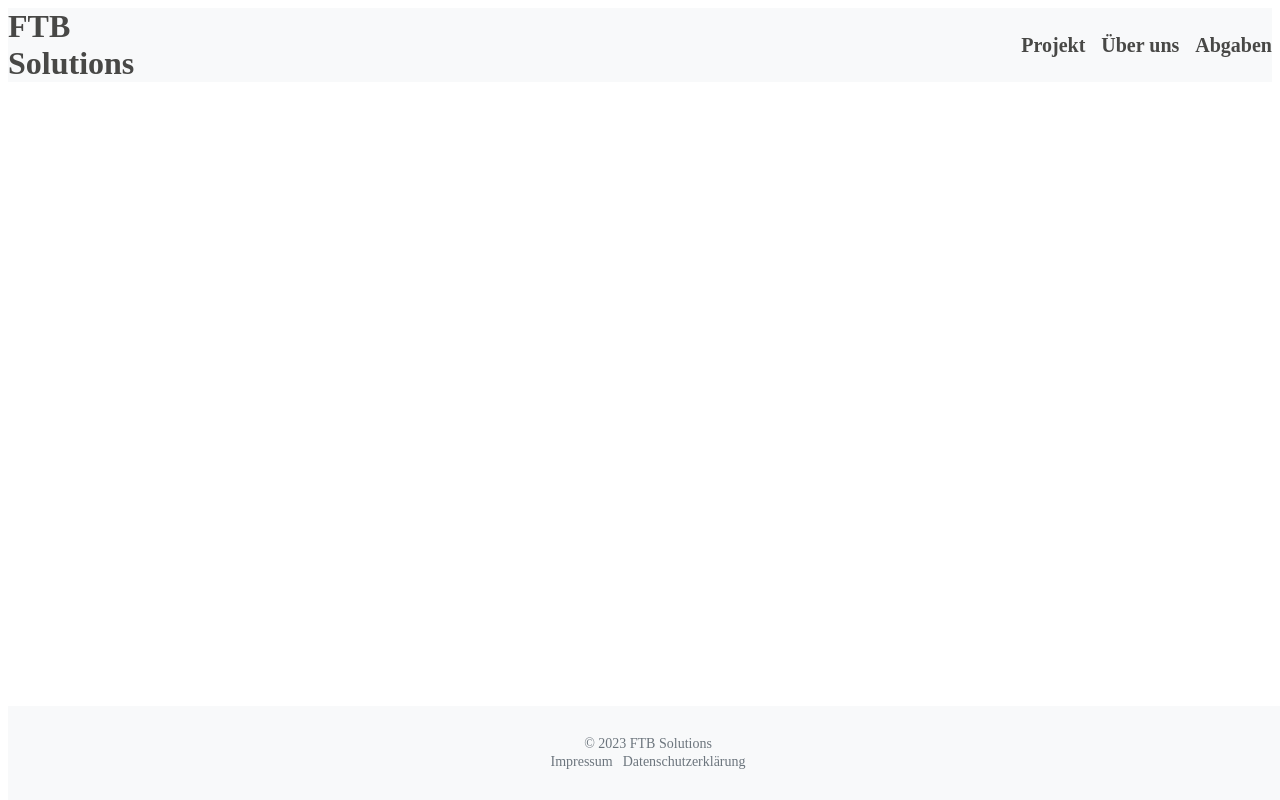
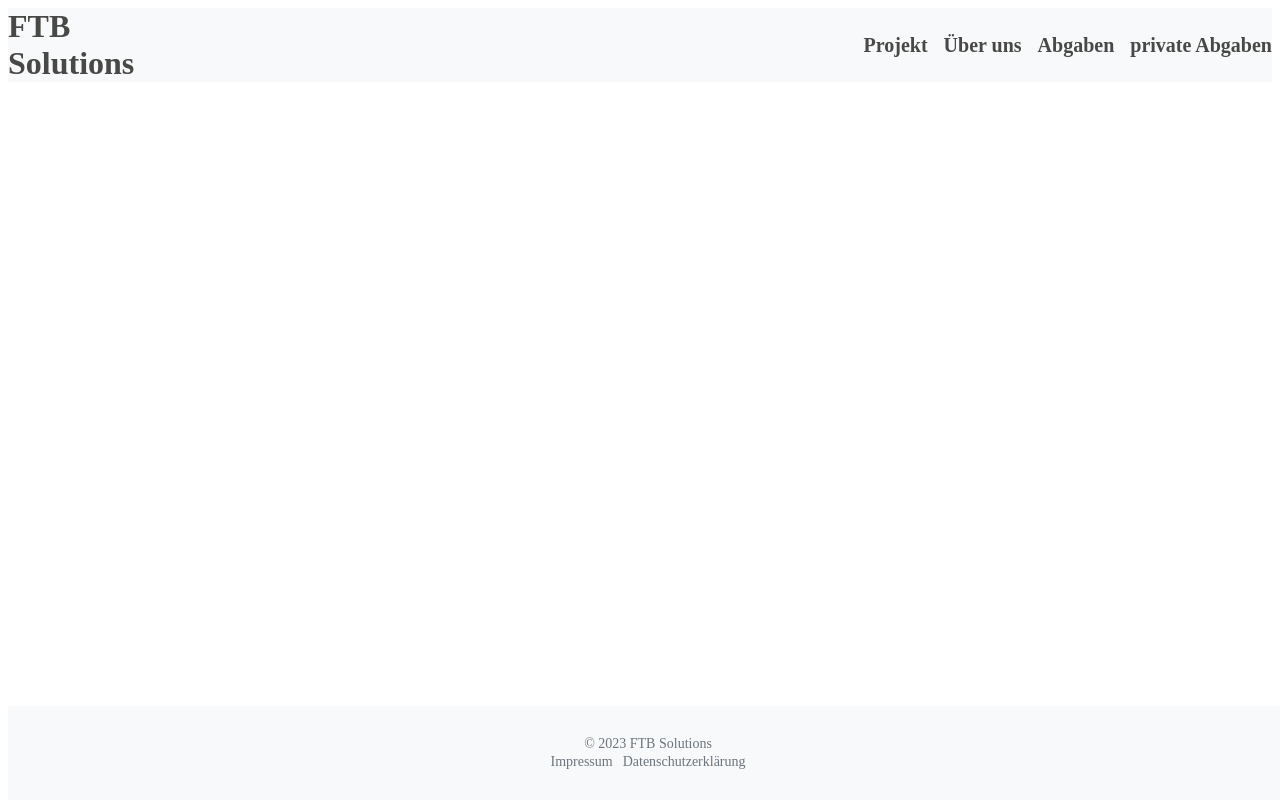
Before and after one commit to Siedlerle/swe-projekt-homepage, an Angular app: page / in a window 1280 px wide. Built offline with nearby package versions, Linux system fonts and the light colour scheme.

Commit message:
Private Abgaben hinzugefügt.

```diff
--- a/src/app/aboutus/aboutus.component.html
+++ b/src/app/aboutus/aboutus.component.html
@@ -38,4 +38,4 @@
       </tr>
     </tbody>
   </table>
-</div>>
+</div>
--- a/src/app/app.component.css
+++ b/src/app/app.component.css
@@ -2,6 +2,7 @@
     margin: 0;
     padding: 0;
 }
+
 
 a{
     color: #484846;
--- a/src/app/app.component.html
+++ b/src/app/app.component.html
@@ -1,16 +1,20 @@
 
 <div class="navbar">
-  <h1 class="headline">
+<a routerLink="/" routerLinkActive="active" ariaCurrentWhenActive="page">
+<h1 class="headline">
   FTB<br> <span class="text-highlight">Solutions</span>
   </h1>
-
+</a>
 
   <div class="navbarcomp">
     <a routerLink="/projekt" routerLinkActive="active" ariaCurrentWhenActive="page">Projekt</a>
     <a routerLink="/aboutus" routerLinkActive="active" ariaCurrentWhenActive="page">Über uns</a>
     <a routerLink="/abgaben" routerLinkActive="active" ariaCurrentWhenActive="page">Abgaben</a>
+    <a routerLink="/login" routerLinkActive="active" ariaCurrentWhenActive="page">private Abgaben</a>
   </div>
 </div>
+
+
 <router-outlet></router-outlet>
 <footer>
   <div class="container">
--- a/src/app/app.module.ts
+++ b/src/app/app.module.ts
@@ -8,6 +8,8 @@ import { AbgabenComponent } from './abgaben/abgaben.component';
 import { RouterModule } from '@angular/router';
 import { AboutusComponent } from './aboutus/aboutus.component';
 import { ProjektComponent } from './projekt/projekt.component';
+import { GeschuetzteAbgabenComponent } from './geschuetzte-abgaben/geschuetzte-abgaben.component';
+import { LoginComponent } from './login/login.component';
 
 
 @NgModule({
@@ -17,6 +19,8 @@ import { ProjektComponent } from './projekt/projekt.component';
     AbgabenComponent,
     AboutusComponent,
     ProjektComponent,
+    GeschuetzteAbgabenComponent,
+    LoginComponent,
 
   ],
   imports: [
```
Also changed, not shown: src/app/app-routing.module.ts (+6 -1 lines).
